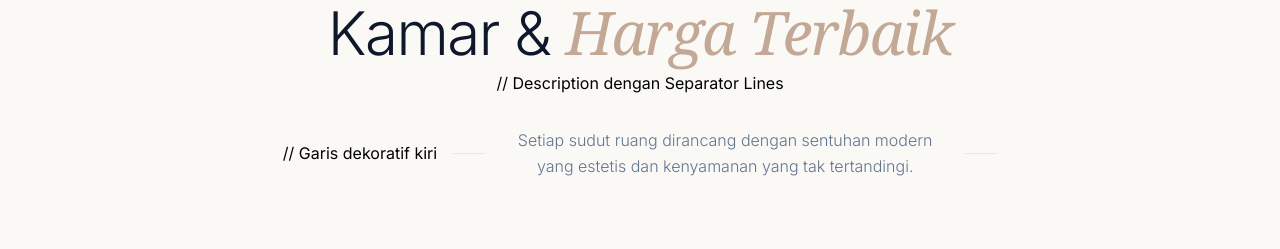
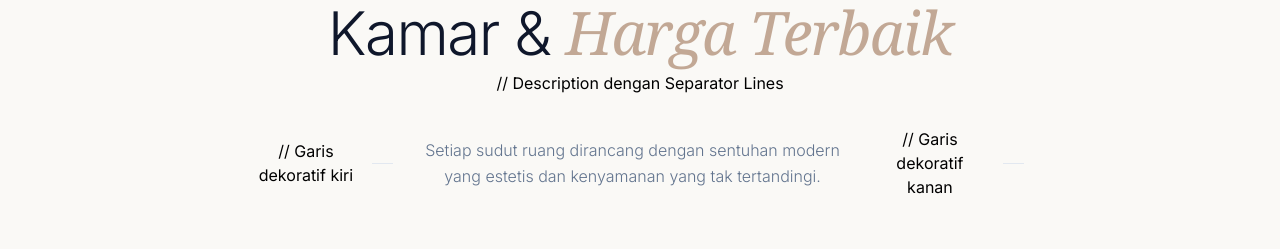
Before and after one commit to hafizahalfitra/booking-hotel, a Next.js app in the folder WEB/: page / in a window 1280 px wide. Shown: the part 1220-1469 px from the top of the page. Built offline with nearby package versions, Linux system fonts and the light colour scheme; no server answers.

Commit message:
Update page.tsx

```diff
--- a/WEB/app/page.tsx
+++ b/WEB/app/page.tsx
@@ -48,7 +48,7 @@ export default function Home() {
               Setiap sudut ruang dirancang dengan sentuhan modern yang estetis dan kenyamanan yang tak tertandingi.
             </p>
 
-
+            // Garis dekoratif kanan
             <div className="h-[1px] w-8 bg-slate-200"></div>
           </div>
         </div>
```
